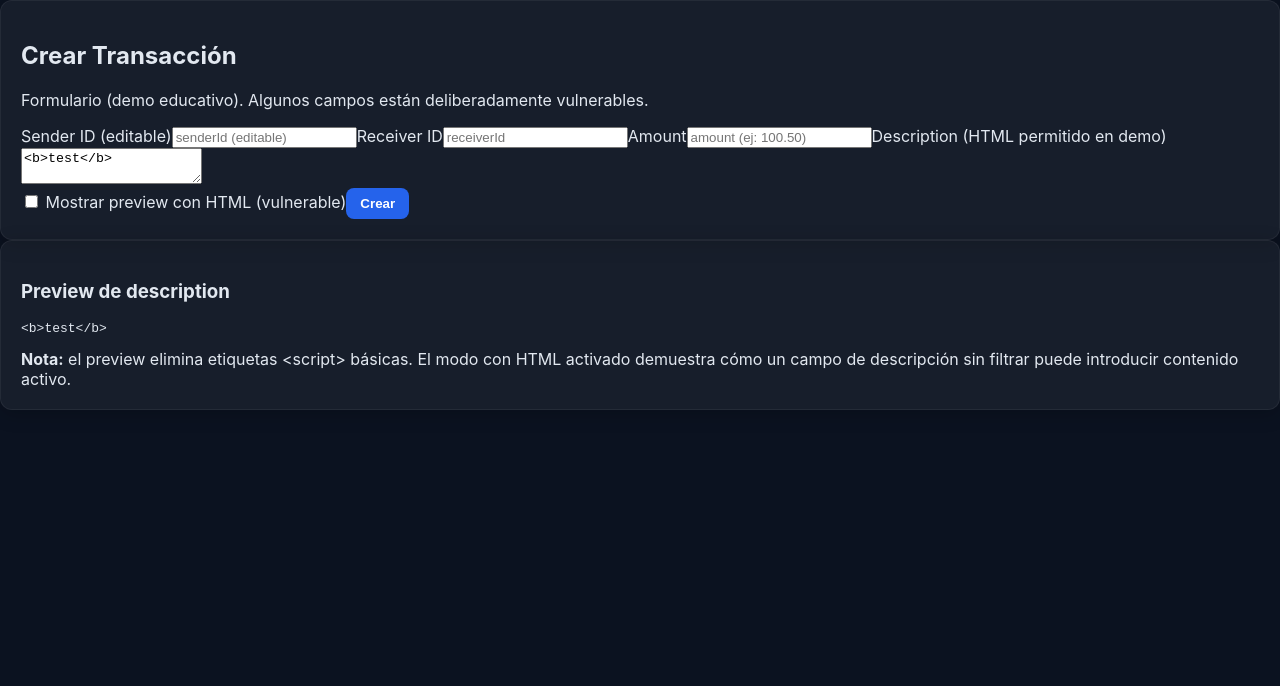
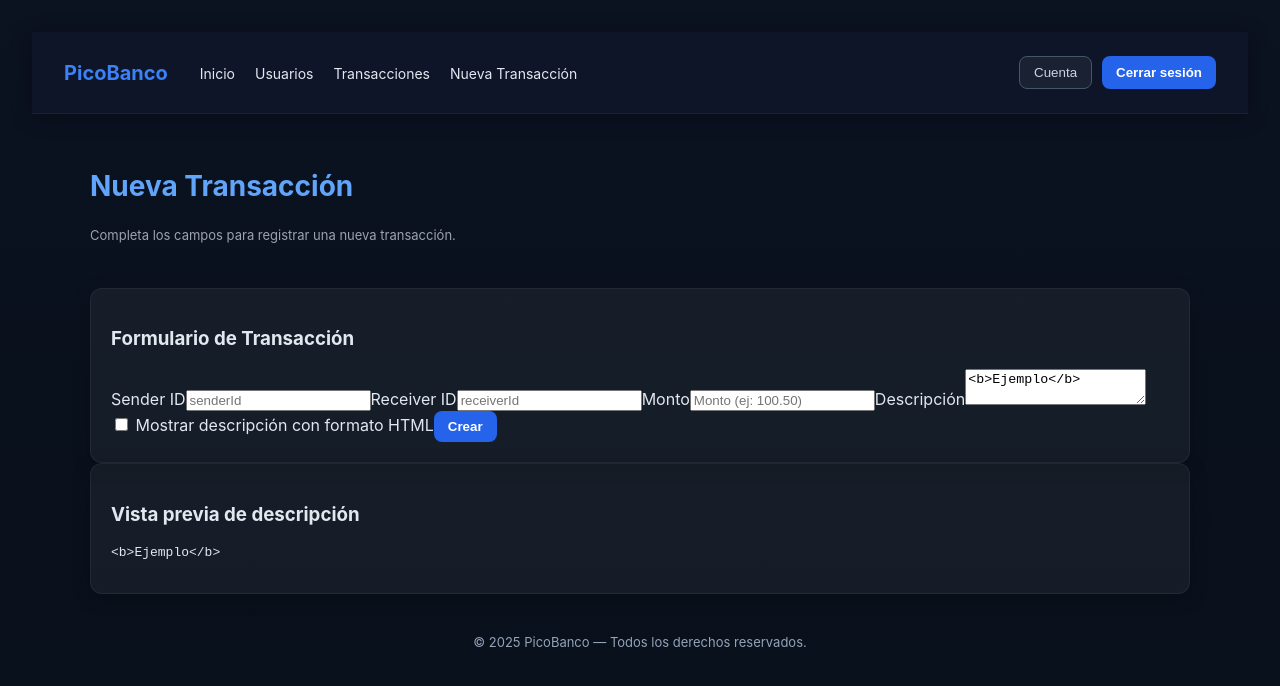
Before and after one commit to JefryM27/pico-banco-frontend, a React (Vite) app: page /create in a window 1280 px wide. Shown: the top 686 px of the page. Built offline with nearby package versions, Linux system fonts and the light colour scheme; no server answers; sample sign-in values are in the browser's storage.

Commit message:
header done and implemented on all the files necesary and users, transactions and crete transactions views done

```diff
--- /dev/null
+++ b/src/components/header.jsx
@@ -0,0 +1,42 @@
+// src/components/Header.jsx
+import React from "react";
+import { Link, useNavigate } from "react-router-dom";
+import "../index.css";
+
+export default function Header() {
+  const navigate = useNavigate();
+
+  function handleLogout() {
+    localStorage.removeItem("token");
+    localStorage.removeItem("username");
+    navigate("/login");
+  }
+
+  return (
+    <nav className="navbar">
+      <div className="navbar-left">
+        <h1 className="navbar-logo">PicoBanco</h1>
+        <ul className="navbar-links">
+          <li>
+            <Link to="/home">Inicio</Link>
+          </li>
+          <li>
+            <Link to="/users">Usuarios</Link>
+          </li>
+          <li>
+            <Link to="/transactions">Transacciones</Link>
+          </li>
+          <li>
+            <Link to="/create">Nueva Transacción</Link>
+          </li>
+        </ul>
+      </div>
+      <div className="navbar-right">
+        <button className="btn-outline">Cuenta</button>
+        <button className="btn-primary" onClick={handleLogout}>
+          Cerrar sesión
+        </button>
+      </div>
+    </nav>
+  );
+}
--- a/src/pages/createTransaction.jsx
+++ b/src/pages/createTransaction.jsx
@@ -1,26 +1,13 @@
-// src/pages/CreateTransaction.jsx
 import React, { useState } from "react";
+import Header from "../components/header.jsx";
 import * as txService from "../services/transaction.service";
-
-/**
- * CreateTransaction.jsx
- * - versión mejorada y funcional del formulario de creación de transacciones
- * - usa estilos desde src/index.css (clases CSS simples, no Tailwind)
- * - incluye opción de "Preview HTML" para demostrar la diferencia entre renderizar
- *   HTML sin filtrar (vulnerable) y una vista escapada (más segura)
- *
- * Nota: txService.create(...) debe estar implementado en ../services/transaction.service
- * y devolver una Promise que resuelve cuando la creación es exitosa.
- */
+import "../index.css";
 
 function stripScriptTags(html = "") {
-  // eliminación simple de etiquetas <script> y su contenido (no es un sanitizer completo,
-  // pero previene el caso más obvio). Para producción use DOMPurify u otro sanitizer.
   return html.replace(/<script[\s\S]*?>[\s\S]*?<\/script>/gi, "");
 }
 
 function escapeHtml(html = "") {
-  // Escapa caracteres especiales para mostrar HTML como texto
   return html
     .replace(/&/g, "&amp;")
     .replace(/</g, "&lt;")
@@ -33,19 +20,19 @@ export default function CreateTransaction() {
   const [senderId, setSenderId] = useState("");
   const [receiverId, setReceiverId] = useState("");
   const [amount, setAmount] = useState("");
-  const [description, setDescription] = useState("<b>test</b>"); // texto por defecto con HTML
+  const [description, setDescription] = useState("<b>Ejemplo</b>");
   const [msg, setMsg] = useState(null);
   const [loading, setLoading] = useState(false);
-  const [allowHtmlPreview, setAllowHtmlPreview] = useState(false); // controla preview vulnerable
+  const [allowHtmlPreview, setAllowHtmlPreview] = useState(false);
   const [errorFields, setErrorFields] = useState({});
 
   function validate() {
     const errors = {};
-    if (!senderId?.trim()) errors.senderId = "Sender ID required";
-    if (!receiverId?.trim()) errors.receiverId = "Receiver ID required";
-    if (!amount?.toString().trim()) errors.amount = "Amount required";
+    if (!senderId?.trim()) errors.senderId = "Sender ID requerido";
+    if (!receiverId?.trim()) errors.receiverId = "Receiver ID requerido";
+    if (!amount?.toString().trim()) errors.amount = "Monto requerido";
     if (isNaN(Number(amount)) || Number(amount) <= 0)
-      errors.amount = "Amount must be a positive number";
+      errors.amount = "El monto debe ser un número positivo";
     return errors;
   }
 
@@ -58,8 +45,6 @@ export default function CreateTransaction() {
 
     setLoading(true);
     try {
-      // Nota: aquí se envía description tal cual (demostración de vulnerabilidad).
-      // En un sistema real deberías validar/sanitizar en el servidor.
       await txService.create({
         senderId: senderId.trim(),
         receiverId: receiverId.trim(),
@@ -67,13 +52,11 @@ export default function CreateTransaction() {
         description: description,
       });
       setMsg({ type: "success", text: "Transacción creada correctamente." });
-      // limpiar campos salvo sender para conveniencia
       setReceiverId("");
       setAmount("");
-      setDescription("<b>test</b>");
+      setDescription("<b>Ejemplo</b>");
       setErrorFields({});
     } catch (err) {
-      // intenta mostrar mensaje útil
       const detail =
         err?.response?.data?.message || err?.message || String(err);
       setMsg({ type: "error", text: "Error creando transacción: " + detail });
@@ -82,26 +65,36 @@ export default function CreateTransaction() {
     }
   }
 
-  // Preview seguro (quitar <script> y luego decidir si renderizar HTML o escaped)
   const sanitized = stripScriptTags(description || "");
 
   return (
+    <div className="dashboard-container">
+      <Header />
+
+      <div className="dashboard-inner">
+        <header className="dashboard-header">
+          <div>
+            <h2 className="dashboard-title">Nueva Transacción</h2>
+            <p className="dashboard-subtitle">
+              Completa los campos para registrar una nueva transacción.
+            </p>
+          </div>
+        </header>
+
         <div className="pg-container">
           <div className="card">
-        <h2 className="title">Crear Transacción</h2>
-        <p className="subtitle">
-          Formulario (demo educativo). Algunos campos están deliberadamente
-          vulnerables.
-        </p>
+            <h3 className="title">Formulario de Transacción</h3>
 
             <form onSubmit={onSubmit} className="form">
               <label className="label">
-            Sender ID (editable)
+                Sender ID
                 <input
-              className={`input ${errorFields.senderId ? "input-error" : ""}`}
+                  className={`input ${
+                    errorFields.senderId ? "input-error" : ""
+                  }`}
                   value={senderId}
                   onChange={(e) => setSenderId(e.target.value)}
-              placeholder="senderId (editable)"
+                  placeholder="senderId"
                 />
                 {errorFields.senderId && (
                   <div className="field-error">{errorFields.senderId}</div>
@@ -111,7 +104,9 @@ export default function CreateTransaction() {
               <label className="label">
                 Receiver ID
                 <input
-              className={`input ${errorFields.receiverId ? "input-error" : ""}`}
+                  className={`input ${
+                    errorFields.receiverId ? "input-error" : ""
+                  }`}
                   value={receiverId}
                   onChange={(e) => setReceiverId(e.target.value)}
                   placeholder="receiverId"
@@ -122,12 +117,12 @@ export default function CreateTransaction() {
               </label>
 
               <label className="label">
-            Amount
+                Monto
                 <input
                   className={`input ${errorFields.amount ? "input-error" : ""}`}
                   value={amount}
                   onChange={(e) => setAmount(e.target.value)}
-              placeholder="amount (ej: 100.50)"
+                  placeholder="Monto (ej: 100.50)"
                 />
                 {errorFields.amount && (
                   <div className="field-error">{errorFields.amount}</div>
@@ -135,12 +130,12 @@ export default function CreateTransaction() {
               </label>
 
               <label className="label">
-            Description (HTML permitido en demo)
+                Descripción
                 <textarea
                   className="textarea"
                   value={description}
                   onChange={(e) => setDescription(e.target.value)}
-              placeholder="description (HTML allowed)"
+                  placeholder="Descripción de la transacción"
                 />
               </label>
 
@@ -151,10 +146,14 @@ export default function CreateTransaction() {
                     checked={allowHtmlPreview}
                     onChange={(e) => setAllowHtmlPreview(e.target.checked)}
                   />{" "}
-              Mostrar preview con HTML (vulnerable)
+                  Mostrar descripción con formato HTML
                 </label>
 
-            <button className="btn-primary" type="submit" disabled={loading}>
+                <button
+                  className="btn-primary"
+                  type="submit"
+                  disabled={loading}
+                >
                   {loading ? "Creando..." : "Crear"}
                 </button>
               </div>
@@ -172,29 +171,26 @@ export default function CreateTransaction() {
           </div>
 
           <aside className="card preview">
-        <h3 className="title-sm">Preview de description</h3>
+            <h3 className="title-sm">Vista previa de descripción</h3>
 
-        {/* Zona segura: se eliminan <script> */}
             {!allowHtmlPreview ? (
               <pre
                 className="safe-preview"
                 dangerouslySetInnerHTML={{ __html: escapeHtml(sanitized) }}
               />
             ) : (
-          // Zona vulnerable: renderiza HTML (incluye bold, tags, y potencialmente XSS si el servidor/cliente no lo evita)
               <div
                 className="unsafe-preview"
-            // eslint-disable-next-line react/no-danger
                 dangerouslySetInnerHTML={{ __html: sanitized }}
               />
             )}
+          </aside>
+        </div>
 
-        <div className="helper">
-          <strong>Nota:</strong> el preview elimina etiquetas &lt;script&gt;
-          básicas. El modo con HTML activado demuestra cómo un campo de
-          descripción sin filtrar puede introducir contenido activo.
+        <footer className="dashboard-footer">
+          <p>© 2025 PicoBanco — Todos los derechos reservados.</p>
+        </footer>
       </div>
-      </aside>
     </div>
   );
 }
--- a/src/pages/transactions.jsx
+++ b/src/pages/transactions.jsx
@@ -1,18 +1,65 @@
-import React, { useEffect, useState } from 'react'
-import * as txService from '../services/transaction.service'
-import TransactionCard from '../components/transactionCard'
+import React, { useEffect, useState } from "react";
+import Header from "../components/header.jsx";
+import * as txService from "../services/transaction.service";
+import TransactionCard from "../components/transactionCard.jsx";
+import "../index.css";
 
 export default function Transactions() {
-  const [txs, setTxs] = useState([])
+  const [txs, setTxs] = useState([]);
+  const [loading, setLoading] = useState(false);
+  const [error, setError] = useState(null);
+
+  async function loadTransactions() {
+    setLoading(true);
+    setError(null);
+    try {
+      const res = await txService.getAll();
+      setTxs(res.data || []);
+    } catch (err) {
+      setError(err?.response?.data?.message || "Error al cargar transacciones");
+    } finally {
+      setLoading(false);
+    }
+  }
 
   useEffect(() => {
-    txService.getAll().then(r => setTxs(r.data || [])).catch(console.error)
-  }, [])
+    loadTransactions();
+  }, []);
 
   return (
-    <div className="p-4">
-      <h2>All Transactions (vulnerable)</h2>
-      <div>{txs.map(t => <TransactionCard key={t.id} transaction={t} />)}</div>
+    <div className="dashboard-container">
+      <Header />
+
+      <div className="dashboard-inner">
+        <header className="dashboard-header">
+          <div>
+            <h2 className="dashboard-title">Transacciones</h2>
+            <p className="dashboard-subtitle">
+              Consulta el historial de transacciones registradas.
+            </p>
+          </div>
+        </header>
+
+        <div className="card">
+          {loading && <p>Cargando transacciones...</p>}
+          {error && <p style={{ color: "#f87171" }}>{error}</p>}
+          {!loading && !error && txs.length === 0 && (
+            <p>No se encontraron transacciones.</p>
+          )}
+
+          {!loading && txs.length > 0 && (
+            <div className="transaction-list">
+              {txs.map((t) => (
+                <TransactionCard key={t.id} transaction={t} />
+              ))}
+            </div>
+          )}
+        </div>
+
+        <footer className="dashboard-footer">
+          <p>© 2025 PicoBanco — Todos los derechos reservados.</p>
+        </footer>
+      </div>
     </div>
-  )
+  );
 }
--- a/src/pages/userList.jsx
+++ b/src/pages/userList.jsx
@@ -1,47 +1,153 @@
-import React, { useEffect, useState } from 'react'
-import * as userService from '../services/user.service'
+// src/pages/userList.jsx
+import React, { useEffect, useState } from "react";
+import Header from "../components/header.jsx";
+import * as userService from "../services/user.service";
+import "../index.css";
 
 export default function UsersList() {
-  const [users, setUsers] = useState([])
-  const [err, setErr] = useState(null)
-  const [query, setQuery] = useState('')
+  const [users, setUsers] = useState([]);
+  const [err, setErr] = useState(null);
+  const [query, setQuery] = useState("");
+  const [loading, setLoading] = useState(false);
 
-  async function load(q) {
+  async function load(q = "") {
+    setErr(null);
+    setLoading(true);
     try {
-      // VULNERABLE: no input sanitation; we pass query raw to backend as query param
-      const res = await userService.getAllUsers({ params: { q } })
-      setUsers(res.data || [])
+      const res = await userService.getAllUsers({ params: { q } });
+      setUsers(res.data || []);
     } catch (e) {
-      setErr(e?.response?.data || String(e))
+      setErr(e?.response?.data?.message || e?.message || String(e));
+    } finally {
+      setLoading(false);
     }
   }
 
-  useEffect(() => { load() }, [])
+  useEffect(() => {
+    load();
+  }, []);
+
+  async function handleDelete(id) {
+    if (!confirm("¿Eliminar usuario? Esta acción no se puede deshacer.")) return;
+    setErr(null);
+    try {
+      // intenta usar el servicio; si no existe, lanzará error visible en consola
+      if (userService.deleteUser) {
+        await userService.deleteUser(id);
+      } else {
+        // fallback a fetch si el servicio no implementa deleteUser
+        await fetch(`${import.meta.env.VITE_API_BASE_URL || "http://localhost:4000"}/api/users/${id}`, {
+          method: "DELETE",
+          headers: {
+            "Content-Type": "application/json",
+            Authorization: `Bearer ${localStorage.getItem("token") || ""}`,
+          },
+        });
+      }
+      // recargar lista
+      load(query);
+    } catch (e) {
+      setErr(e?.response?.data?.message || e?.message || String(e));
+    }
+  }
 
   return (
-    <div className="p-4">
-      <h2 className="text-xl mb-2">Users (vulnerable list)</h2>
-      <div className="mb-2">
-        <input value={query} onChange={e => setQuery(e.target.value)} placeholder="search (try SQLi payloads)" className="p-2 border mr-2"/>
-        <button onClick={() => load(query)} className="px-3 py-1 bg-gray-700 text-white">Search</button>
+    <div className="dashboard-container">
+      <Header />
+
+      <div className="dashboard-inner">
+        <header className="dashboard-header">
+          <div>
+            <h2 className="dashboard-title">Gestión de usuarios</h2>
+            <p className="dashboard-subtitle">Lista de usuarios registrados en el sistema.</p>
+          </div>
+        </header>
+
+        <div className="card" style={{ marginBottom: 18 }}>
+          <div style={{ display: "flex", gap: 12, alignItems: "center", justifyContent: "space-between", flexWrap: "wrap" }}>
+            <div style={{ display: "flex", gap: 8, alignItems: "center" }}>
+              <input
+                value={query}
+                onChange={(e) => setQuery(e.target.value)}
+                placeholder="Buscar usuario..."
+                className="input"
+                style={{ minWidth: 220 }}
+              />
+              <button className="btn-primary" onClick={() => load(query)} disabled={loading}>
+                {loading ? "Buscando..." : "Buscar"}
+              </button>
+              <button
+                className="btn-outline"
+                onClick={() => {
+                  setQuery("");
+                  load();
+                }}
+                disabled={loading}
+              >
+                Limpiar
+              </button>
+            </div>
+
+            <div style={{ color: "#9ca3af", fontSize: 13 }}>
+              {users.length} usuario{users.length !== 1 ? "s" : ""}
+            </div>
+          </div>
+        </div>
+
+        <div className="card">
+          {err && (
+            <div style={{ marginBottom: 12 }}>
+              <pre style={{ color: "#ffb4b4", margin: 0 }}>{String(err)}</pre>
+            </div>
+          )}
+
+          <div style={{ overflowX: "auto" }}>
+            <table style={{ width: "100%", borderCollapse: "collapse", minWidth: 720 }}>
+              <thead>
+                <tr style={{ textAlign: "left", color: "#9ca3af", fontSize: 13 }}>
+                  <th style={{ padding: "12px 16px" }}>ID</th>
+                  <th style={{ padding: "12px 16px" }}>Usuario</th>
+                  <th style={{ padding: "12px 16px" }}>Correo</th>
+                  <th style={{ padding: "12px 16px" }}>Contraseña</th>
+                  <th style={{ padding: "12px 16px" }}>Acciones</th>
+                </tr>
+              </thead>
+              <tbody>
+                {users.length === 0 && !loading ? (
+                  <tr>
+                    <td colSpan={5} style={{ padding: 20, color: "#cbd5e1" }}>
+                      No se encontraron usuarios.
+                    </td>
+                  </tr>
+                ) : (
+                  users.map((u) => (
+                    <tr key={u.id} style={{ borderTop: "1px solid rgba(255,255,255,0.03)" }}>
+                      <td style={{ padding: "12px 16px", verticalAlign: "middle" }}>{u.id}</td>
+                      <td style={{ padding: "12px 16px", verticalAlign: "middle" }}>{u.username}</td>
+                      <td style={{ padding: "12px 16px", verticalAlign: "middle" }}>{u.email || "—"}</td>
+                      <td style={{ padding: "12px 16px", verticalAlign: "middle", fontFamily: "ui-monospace, SFMono-Regular, Menlo, Monaco, 'Roboto Mono', monospace" }}>
+                        {u.password}
+                      </td>
+                      <td style={{ padding: "12px 16px", verticalAlign: "middle" }}>
+                        <button className="btn-outline" onClick={() => (window.location.href = `/users/${u.id}`)} style={{ marginRight: 8 }}>
+                          Ver
+                        </button>
+                        <button className="btn-primary" onClick={() => handleDelete(u.id)} style={{ background: "#ef4444", border: "none" }}>
+                          Eliminar
+                        </button>
+                      </td>
+                    </tr>
+                  ))
+                )}
+              </tbody>
+            </table>
+          </div>
+        </div>
+
+        <footer className="dashboard-footer" style={{ marginTop: 20 }}>
+          <p>© 2025 PicoBanco — Todos los derechos reservados.</p>
+        </footer>
       </div>
-      {err && <pre className="text-red-600">{JSON.stringify(err)}</pre>}
-      <table className="w-full table-auto border">
-        <thead><tr><th>ID</th><th>Username</th><th>Email</th><th>Password (plain!)</th><th>Actions</th></tr></thead>
-        <tbody>
-          {users.map(u => (
-            <tr key={u.id} className="border-t">
-              <td>{u.id}</td>
-              <td>{u.username}</td>
-              <td>{u.email}</td>
-              <td>{u.password}</td> {/* VULNERABLE: passwords shown */}
-              <td>
-                <button onClick={() => window.fetch(`${import.meta.env.VITE_API_BASE_URL}/users/${u.id}`, { method: 'DELETE', headers: { Authorization: `Bearer ${localStorage.getItem('picobanco_token')}` } }).then(()=>location.reload())} className="px-2 py-1 bg-red-600 text-white">Delete</button>
-              </td>
-            </tr>
-          ))}
-        </tbody>
-      </table>
     </div>
-  )
+  );
 }
```
Also changed, not shown: src/pages/home.jsx (+3 -24 lines). Lines whose indentation alone changed are shown as unchanged.
